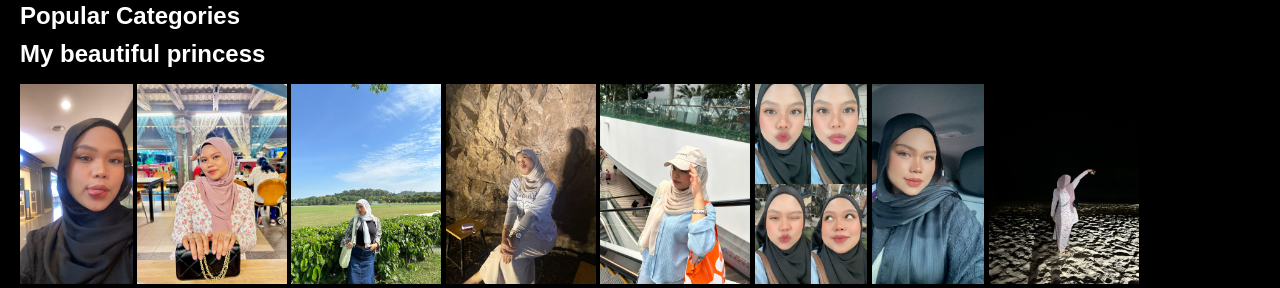
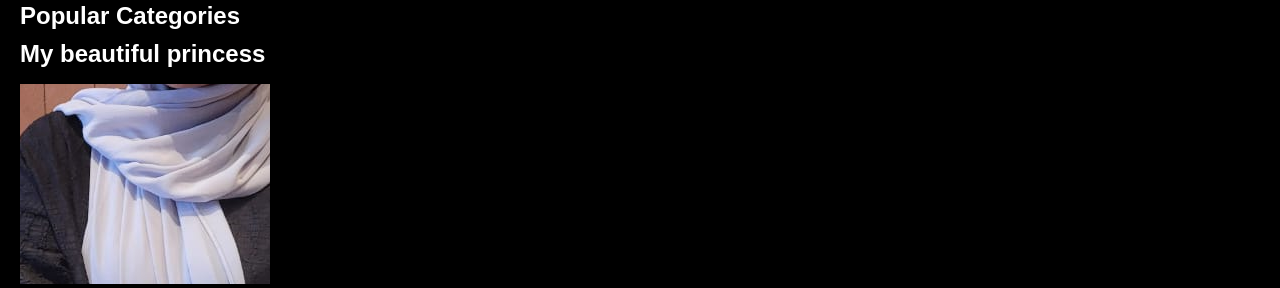
Before and after one commit to firdanika/9.4, a plain HTML site: page login/index.html in a window 1280 px wide. Shown: the part 493-781 px from the top of the page. Drawn offline with Linux system fonts and the light colour scheme.

Commit message:
Update index.html

```diff
--- a/login/index.html
+++ b/login/index.html
@@ -101,11 +101,19 @@
             margin-bottom: 20px;
         }
 
+        .thumbnails {
+          width: 250px; /* Fixed width */
+          height: 200px; /* Fixed height */
+          overflow: hidden; /* Hide overflowing content */
+          position: relative; /* Enable positioning of the child image */
+        }
         .thumbnails img {
-        max-width: 250px; /* Adjust the maximum width as needed */
-        max-height: 200px; /* Adjust the maximum height as needed */
-        object-fit: cover;
+          position: absolute; /* Position the image relative to its container */
+          top: 50%; /* Move the image vertically halfway down the container */
+          left: 50%; /* Move the image horizontally halfway across the container */
+          transform: translate(-50%, -50%); /* Center the image within the container */
         }
+
 
         .category h3 {
             font-size: 1.5rem;
```
